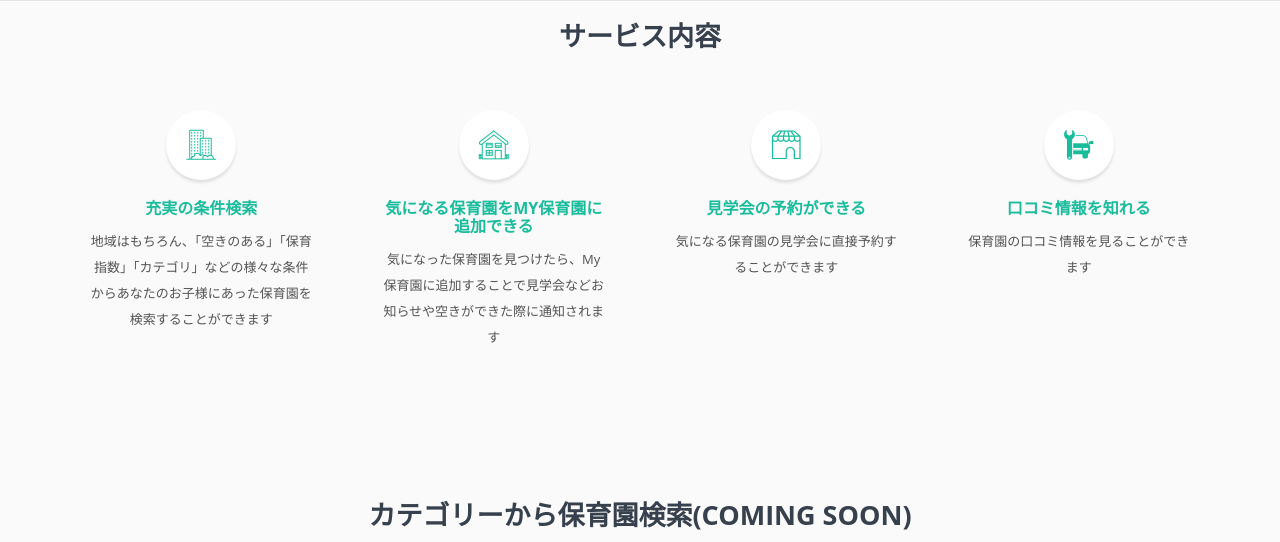
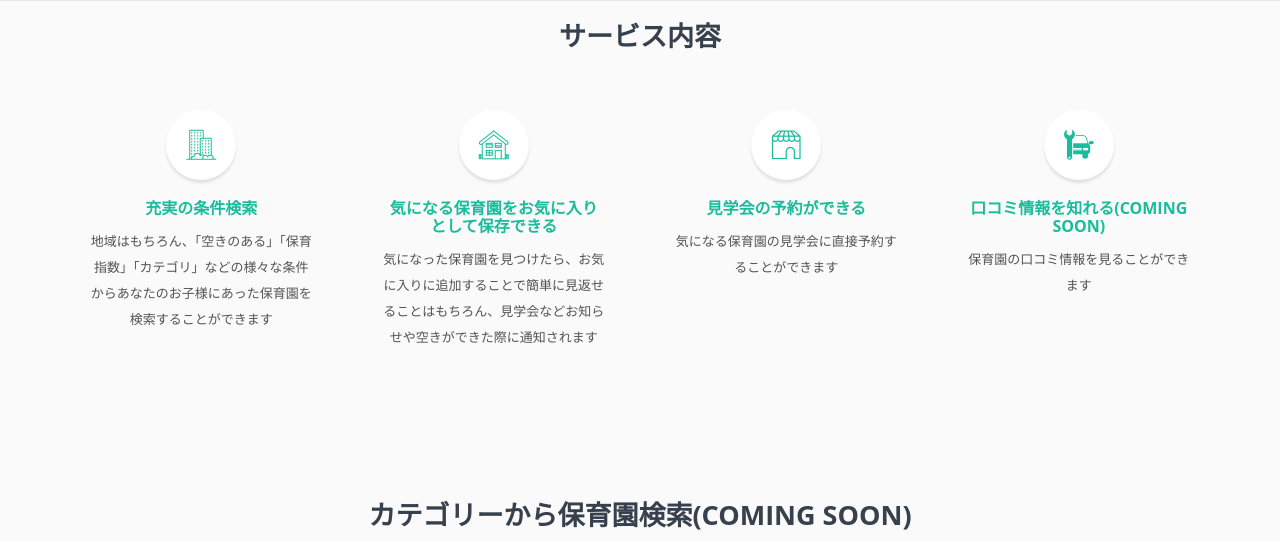
Before and after one commit to codefortokyo/happychild, a Django app: page / in a window 1280 px wide. Shown: the part 1183-1725 px from the top of the page. Run offline with Django 3.2, Linux system fonts and the light colour scheme; grey boxes labelled with a size stand in for pictures from a placeholder-image service; parts of the project's set-up code (start-up, migrations or seed data) failed here and were passed over; some libraries are stand-ins or nearby versions.

Commit message:
Update sentences of serivce information

```diff
--- a/templates/index.html
+++ b/templates/index.html
@@ -158,8 +158,8 @@
                 <div class="col-lg-3 col-md-3 col-sm-6 col-xs-12 wow fadeInLeft delay-04s">
                     <div class="content">
                         <i class="flaticon-internet"></i>
-                        <h4>気になる保育園をMy保育園に追加できる</h4>
-                        <p>気になった保育園を見つけたら、My保育園に追加することで見学会などお知らせや空きができた際に通知されます</P>
+                        <h4>気になる保育園をお気に入りとして保存できる</h4>
+                        <p>気になった保育園を見つけたら、お気に入りに追加することで簡単に見返せることはもちろん、見学会などお知らせや空きができた際に通知されます</P>
                     </div>
                 </div>
                 <div class="col-lg-3 col-md-3 col-sm-6 col-xs-12 wow fadeInRight delay-04s">
@@ -172,7 +172,7 @@
                 <div class="col-lg-3 col-md-3 col-sm-6 col-xs-12 wow fadeInRight delay-04s">
                     <div class="content">
                         <i class="flaticon-vehicle"></i>
-                        <h4>口コミ情報を知れる</h4>
+                        <h4>口コミ情報を知れる(COMING SOON)</h4>
                         <p>保育園の口コミ情報を見ることができます</P>
                     </div>
                 </div>
```
